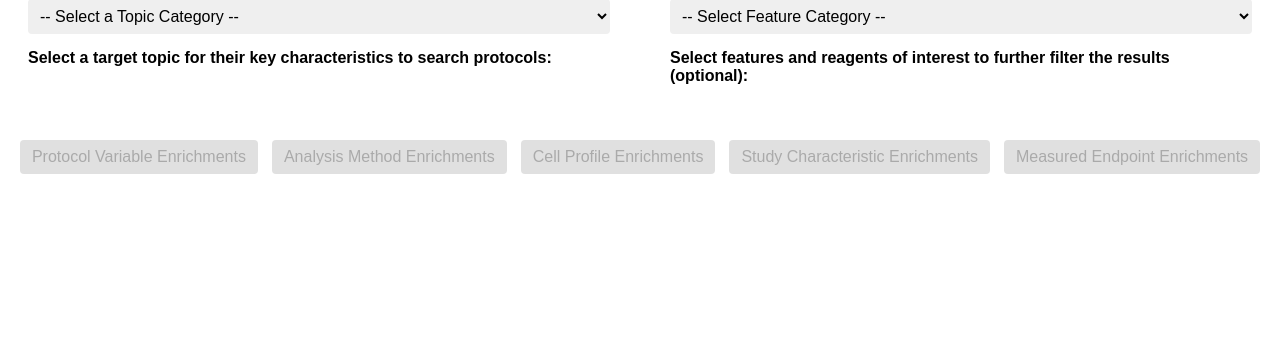
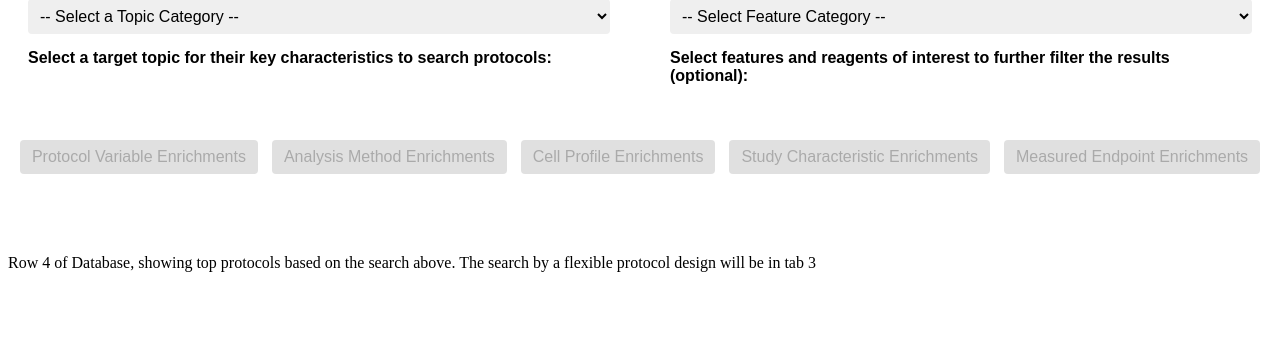
Before and after one commit to phycochow/palpant-labsite, a Flask app: template templates/tabs/tab-search.html in a window 1280 px wide. Shown: the part 218-565 px from the top of the page. Run offline with Flask 3, Linux system fonts and the light colour scheme; the template is opened without the code that fills it, so the values that code supplies are empty.

Commit message:
Update tab-search.html

```diff
--- a/templates/tabs/tab-search.html
+++ b/templates/tabs/tab-search.html
@@ -89,9 +89,8 @@
   <pre id="search-ui-submission-result" class="search-ui-pre"></pre>
 </div>
 
-<!-- Row 4: now a placeholder for the DataTable -->
-<div class="well" id="search-results-wrapper">
-  <!-- The DataTable will be injected here by tab-search.js -->
+<div class="well">
+  <p>Row 4 of Database, showing top protocols based on the search above. The search by a flexible protocol design will be in tab 3</p>
 </div>
 
 <!-- Include the associated JavaScript for interactivity -->
```
